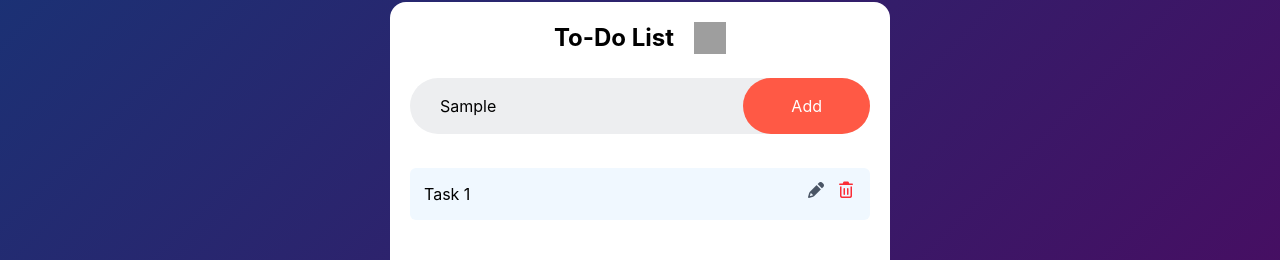
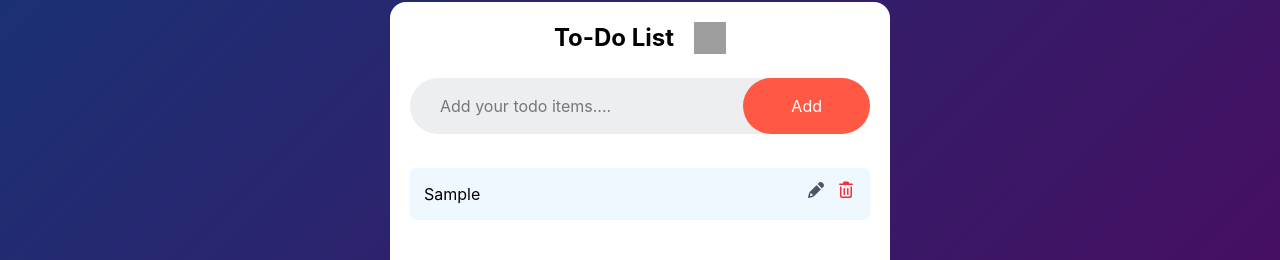
Before and after one commit to Saqibcoder99/React-Project, a React (Vite) app in the folder Todo Project/: page / in a window 1280 px wide. Both pictures are taken after typing "Sample" into the empty fields and a click on the button "Add". Shown: the part 232-492 px from the top of the page. Built offline with nearby package versions, Linux system fonts and the light colour scheme; grey boxes are pictures that could not be loaded.

Commit message:
almost done project

```diff
--- a/Todo Project/src/App.jsx
+++ b/Todo Project/src/App.jsx
@@ -5,8 +5,50 @@ import heroImg from './assets/hero.png'
 import './App.css'
 
 function App() {
-  const [count, setCount] = useState(0)
+  const [input,setInput ] = useState("")
+  const [todos,setTodos ] = useState([])
+  const [editTodo,setEditTodo ] = useState(null)
 
+ let addHandler=()=>{
+if(input.trim()==""){
+  console.log("kuch nh ha");
+  return
+}
+if(todos){
+  let exit=todos.map((item)=>item.title.includes(input))
+  if(exit[0]){
+  return console.log("this item already exit");
+
+  }
+}
+if(editTodo){
+  let update=todos.map((todo)=>todo.id===editTodo?{...todo,title:input}:todo)
+  setTodos(update)
+  setEditTodo(null)
+  setInput("")
+  return
+}
+const todoSet={
+  title:input,
+  id:Date.now()
+}
+setTodos((prev)=>(
+  [...prev,todoSet]
+)
+
+)
+
+setInput("")
+ }
+ let editHandler=(edit)=>{
+ let itemFind=todos.find((todo)=>todo.id===edit)
+ setEditTodo(itemFind.id)
+ setInput(itemFind.title)
+ }
+ let delHandler=(delItem)=>{
+delItem.target.parentElement.parentElement.remove()
+
+ }
   return (
     <div className="min-h-screen max-h-auto flex justify-center items-center bg-[linear-gradient(135deg,#153677,#4e085f)] overflow-auto">
       <div className="  w-[500px] bg-white p-5 rounded-2xl  ">
@@ -15,18 +57,11 @@ function App() {
           <img src="https://cdn-icons-png.flaticon.com/512/4436/4436868.png" alt="" height="32px" width="32px" />
         </div>
         <div className="flex justify-between bg-[#edeef0] rounded-4xl pl-5 mb-6">
-          <input type="text" placeholder="Add your todo items...."  className='flex-1 border-none outline-none  p-2.5' />
-          <button className='border-none py-4 px-12 bg-[#ff5945] text-white cursor-pointer text-[16px] rounded-[40px]'>Add</button>
+          <input type="text" placeholder="Add your todo items...." className='flex-1 border-none outline-none  p-2.5' onChange={(e)=>setInput(e.target.value)} value={input}/>
+          <button className='border-none py-4 px-12 bg-[#ff5945] text-white cursor-pointer text-[16px] rounded-[40px]' onClick={addHandler}>Add</button>
         </div>
         <ul className='scrollbar-thin overflow-auto h-[auto] py-2.5 min-h-[auto] max-h-[400px] '>
-          <li className='list-none flex justify-between bg-[aliceblue] p-3.5 mb-4 rounded-[6px]'>
-            Task 1
-            <div className="cursor-pointer flex gap-[10px]">
-              <i className="fa-solid fa-pencil text-gray-600"></i>
-              <i className="fa-regular fa-trash-can text-red-500"></i>
-               </div>
-          </li>
-
+         { todos.map((todo)=><TodoItem editHandler={editHandler} delHandler={delHandler} todo={todo}/>)}
         </ul>
         <div className="flex justify-center items-center mt-4"> <button className='text-white bg-[#153677] py-3.5 px-11 text-[16px] cursor-pointer border-none rounded-4xl' >Clear All</button></div>
       </div>
@@ -36,3 +71,17 @@ function App() {
 }
 
 export default App
+
+const TodoItem=({todo,editHandler,delHandler})=>{
+
+  return(
+
+          <li className='list-none flex justify-between bg-[aliceblue] p-3.5 mb-4 rounded-[6px]'>
+            {todo.title}
+            <div className="cursor-pointer flex gap-[10px]">
+              <i className="fa-solid fa-pencil text-gray-600" onClick={()=>editHandler(todo.id)}></i>
+              <i className="fa-regular fa-trash-can text-red-500" onClick={(e)=>delHandler(e)}></i>
+            </div>
+          </li>
+        )
+}
```
